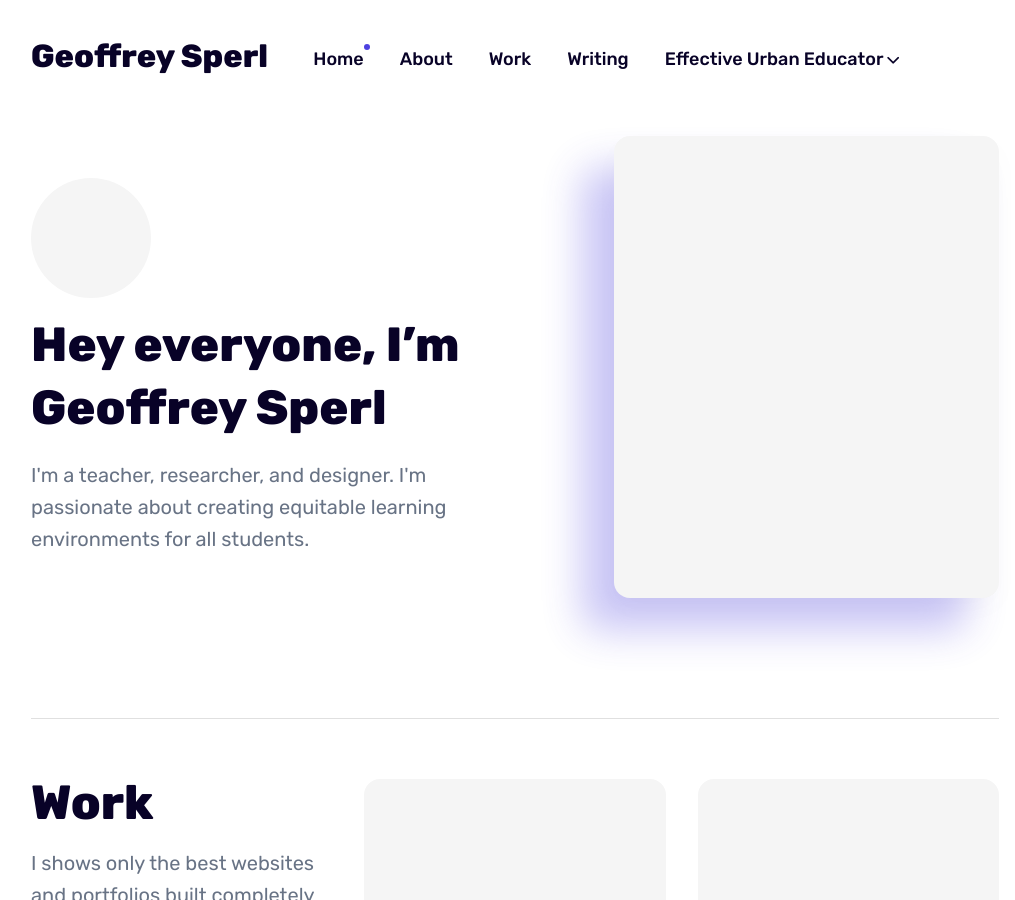
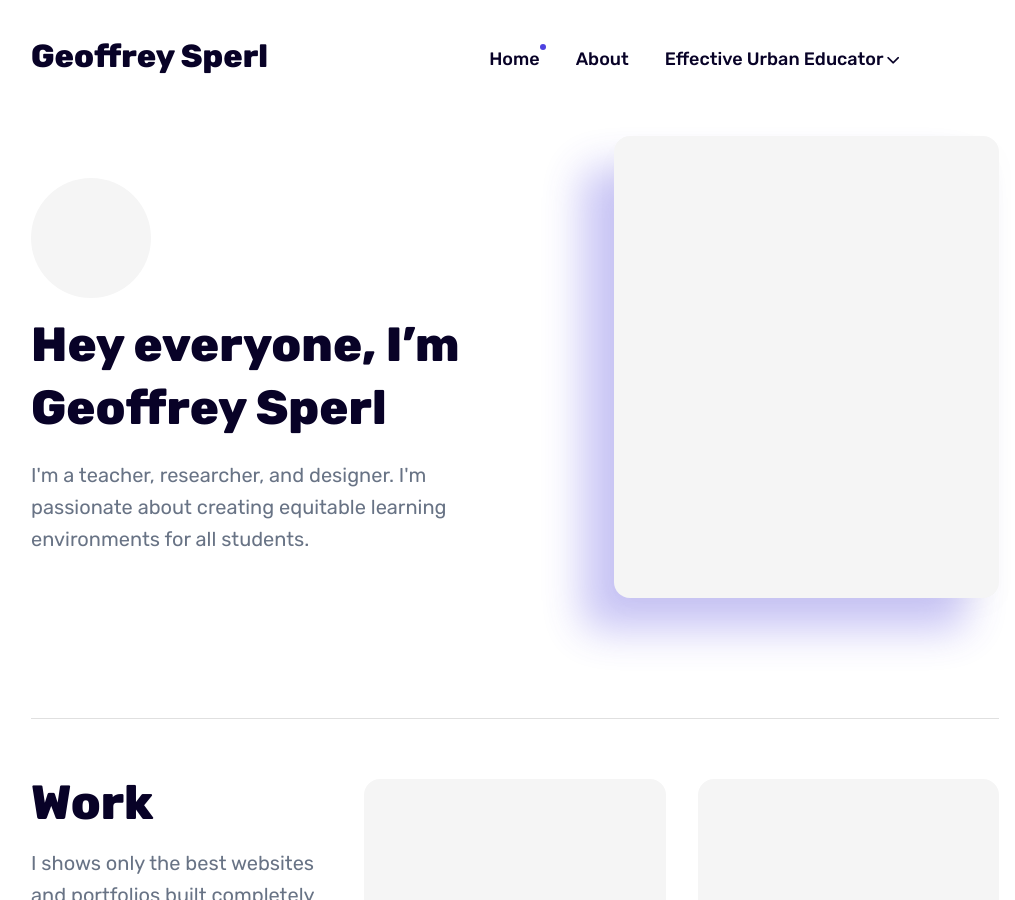
Before and after one commit to geoffreysperl/teaching, a Jekyll site: the page built from index.html, in a window 1280 px wide and 900 px high. Shown: the whole window, without its empty margins (125-1140 px from the left). Built offline with Jekyll 4.4.1, drawn with Linux system fonts in a browser that asks for light colours.

Commit message:
More settings

```diff
--- a/_data/settings.yml
+++ b/_data/settings.yml
@@ -3,7 +3,7 @@
 title: Geoffrey Sperl
 # logo: '/images/transparent_logo.png'
 description: Geoffrey Sperl's Teaching Portfolio
-color_scheme: light # You can choose three modes auto, light, and dark.
+color_scheme: light # Choose auto, light, and dark.
 
 #-------------------------------
 # Navigation Settings
@@ -13,10 +13,6 @@ menu__settings:
       url: '/'
     - title: 'About'
       url: '/about/'
-    - title: 'Work'
-      url: '/work/'
-    - title: 'Writing'
-      url: '/blog/'
     - title: 'Effective Urban Educator'
       submenu:
       - url: '/contact/'
```
